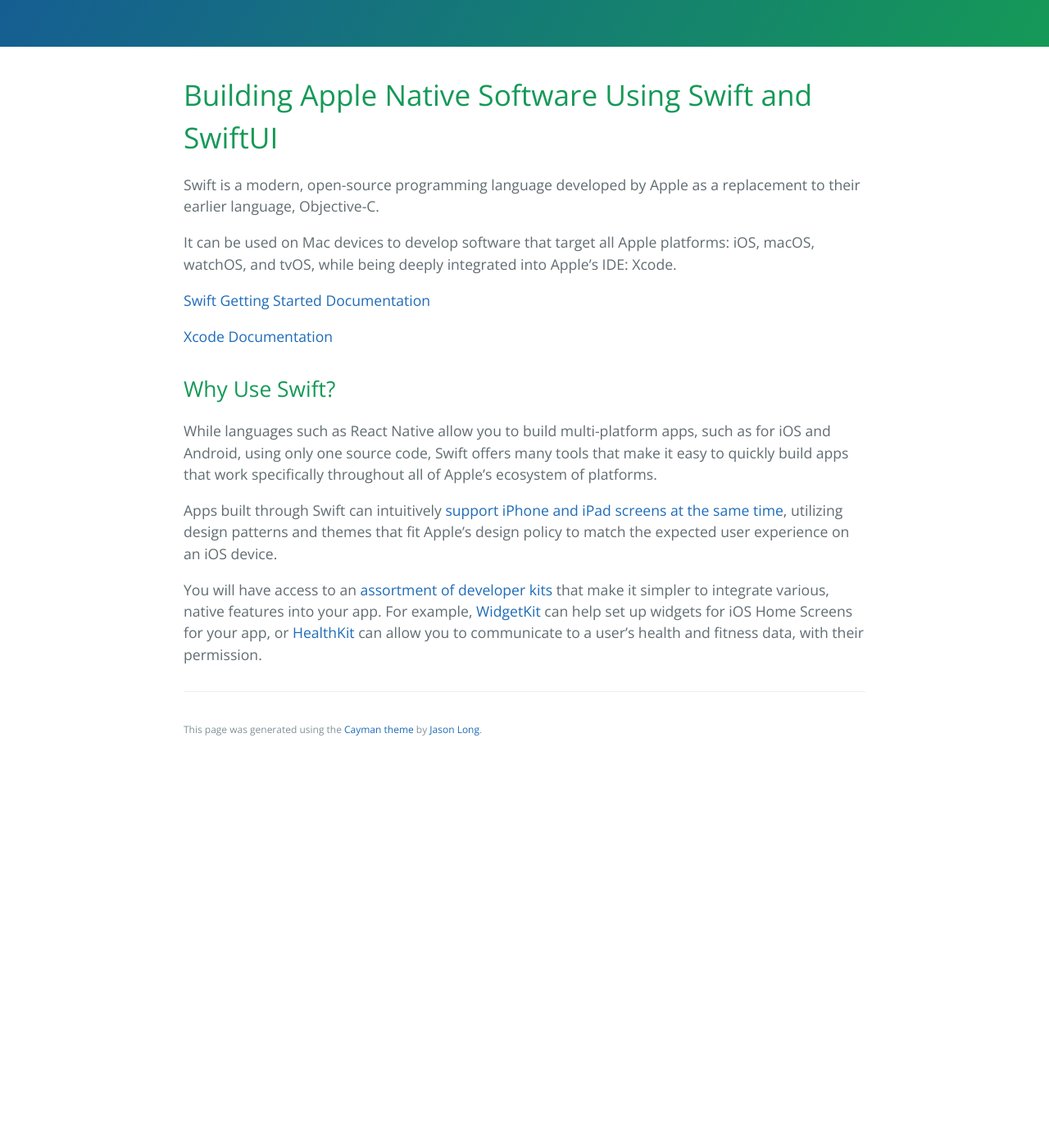
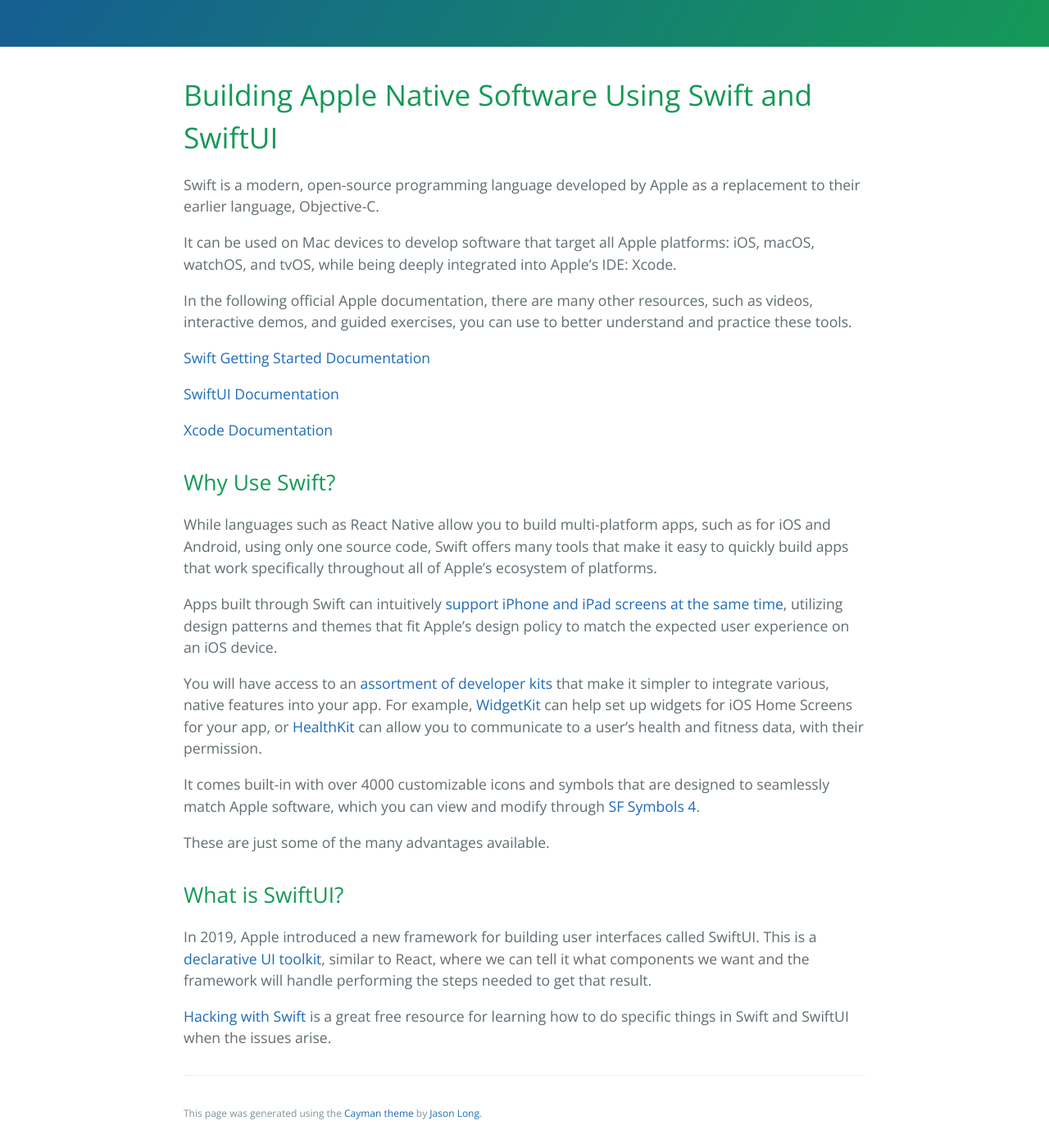
Before and after one commit to learning-software-engineering/learning-software-engineering.github.io, a Jekyll site: the page built from Topics/Tech_Stacks/swift.md, in a window 1280 px wide and 1400 px high, scrolled down 249 px. Shown: the whole window at 82% size. Built offline with Jekyll 4.4.1, drawn with Linux system fonts in a browser that asks for light colours; our own code applies the rules of GitHub Pages for plain Markdown files; before the commit the page ends 1181 px from its top, so only the background shows below that.

Commit message:
add swiftUI section

```diff
--- a/Topics/Tech_Stacks/swift.md
+++ b/Topics/Tech_Stacks/swift.md
@@ -4,7 +4,12 @@
 It can be used on Mac devices to develop software that target all Apple platforms: iOS, macOS, watchOS, and tvOS, while being deeply
 integrated into Apple's IDE: Xcode.
 
+In the following official Apple documentation, there are many other resources, such as videos, interactive demos, and guided
+exercises, you can use to better understand and practice these tools.
+
 [Swift Getting Started Documentation](https://www.swift.org/getting-started/)
+
+[SwiftUI Documentation](https://developer.apple.com/documentation/swiftui/)
 
 [Xcode Documentation](https://developer.apple.com/documentation/xcode)
 
@@ -19,3 +24,15 @@
 it simpler to integrate various, native features into your app. For example, [WidgetKit](https://developer.apple.com/documentation/WidgetKit)
 can help set up widgets for iOS Home Screens for your app, or [HealthKit](https://developer.apple.com/documentation/healthkit) can allow you
 to communicate to a user's health and fitness data, with their permission.
+
+It comes built-in with over 4000 customizable icons and symbols that are designed to seamlessly match Apple software, which you can view and
+modify through [SF Symbols 4](https://developer.apple.com/sf-symbols/).
+
+These are just some of the many advantages available.
+
+## What is SwiftUI?
+In 2019, Apple introduced a new framework for building user interfaces called SwiftUI. This is a [declarative UI toolkit](https://www.hackingwithswift.com/quick-start/swiftui/what-is-swiftui), similar to React, where we can tell it what components we want
+and the framework will handle performing the steps needed to get that result.
+
+[Hacking with Swift](https://www.hackingwithswift.com) is a great free resource for learning how to do specific things in Swift and SwiftUI
+when the issues arise.
```
